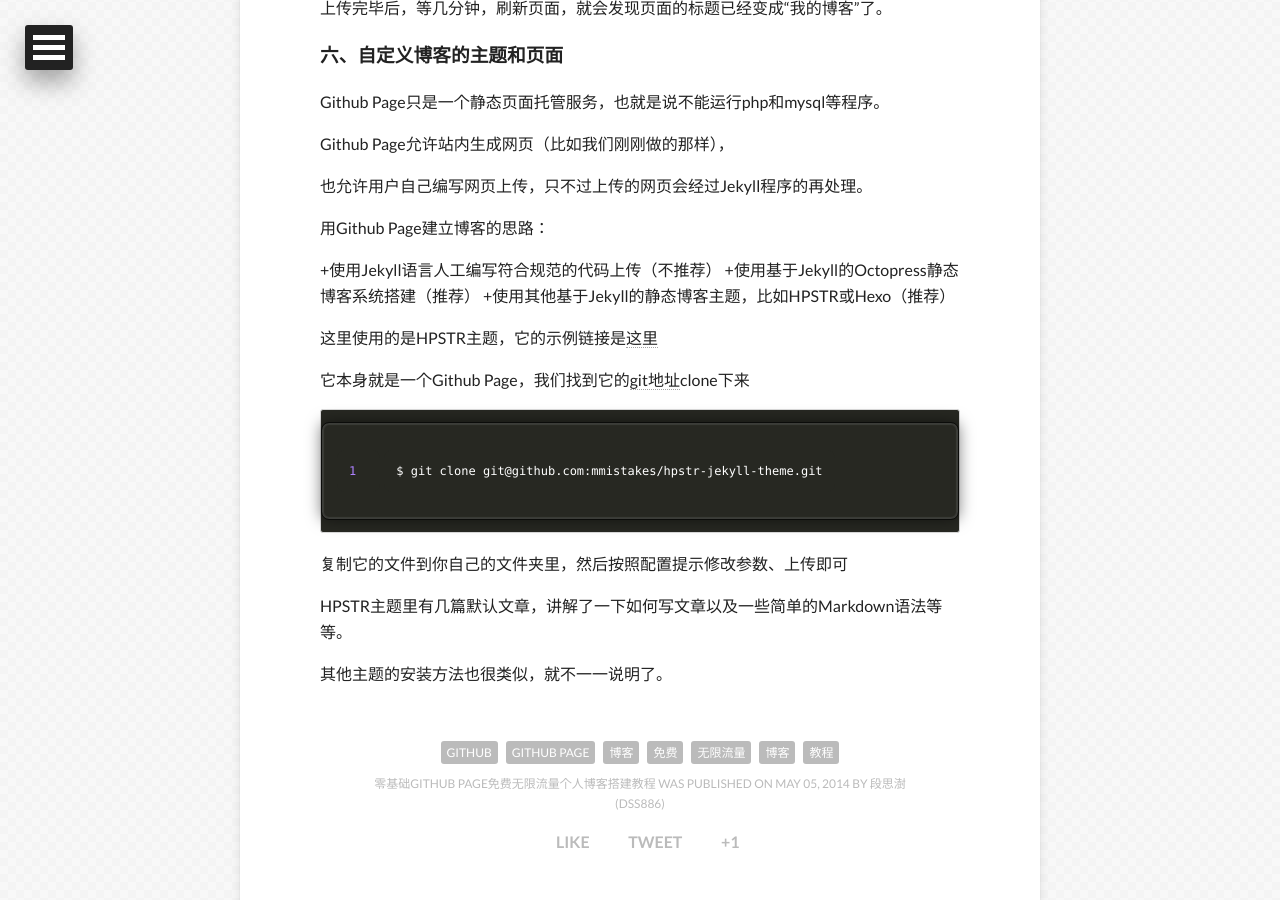
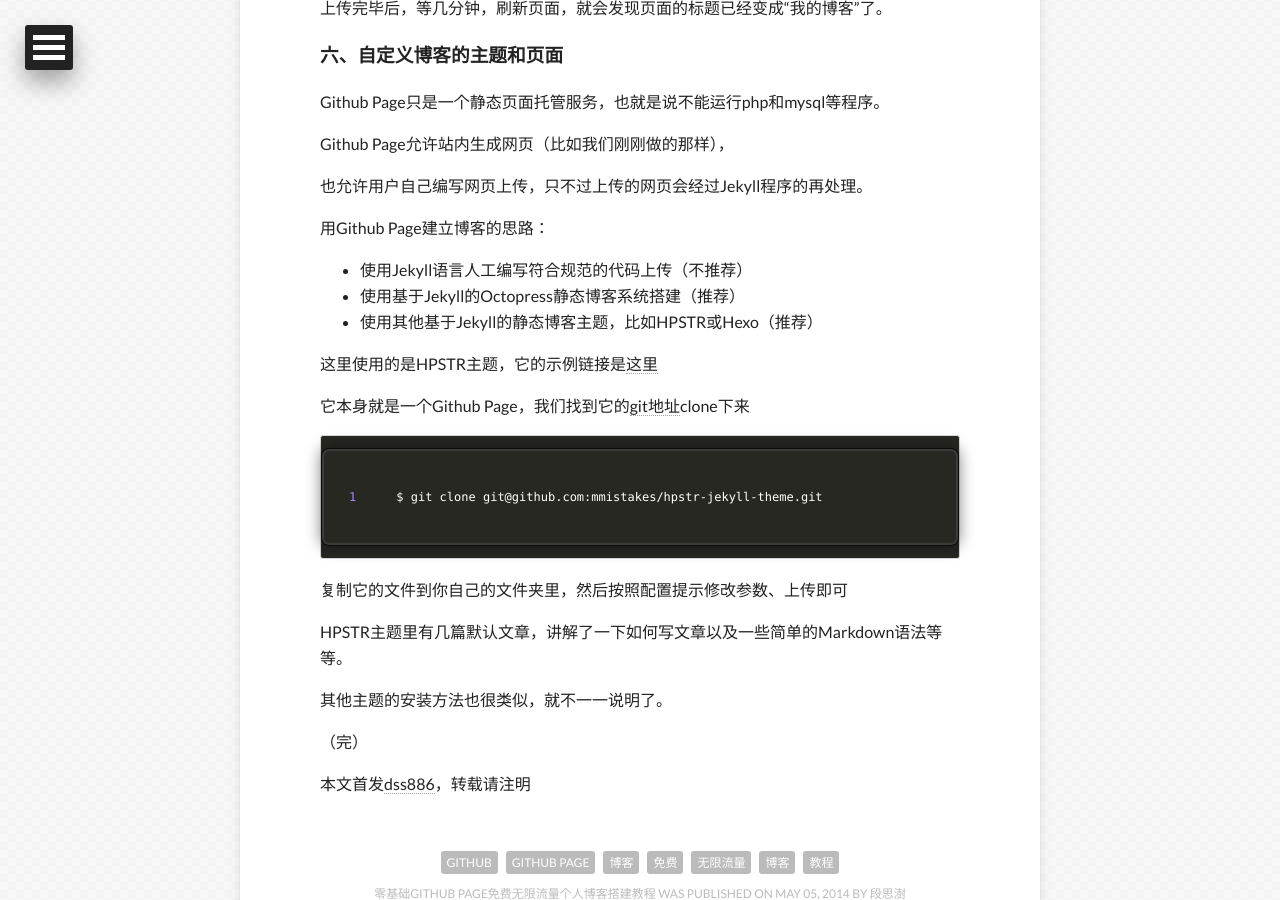
Before and after one commit to heamon7/dss886.github.io, a Jekyll site: the page built from _posts/2014-04-25-05.md, in a window 1280 px wide and 900 px high, scrolled down 7150 px. Built offline with Jekyll 4.4.1, drawn with Linux system fonts in a browser that asks for light colours; nearby versions of some CDN libraries; comment, search, counter and statistics services are not loaded.

Commit message:
update posts

```diff
--- a/_posts/2014-04-25-05.md
+++ b/_posts/2014-04-25-05.md
@@ -192,9 +192,9 @@
 
 用Github Page建立博客的思路：
 
-+使用Jekyll语言人工编写符合规范的代码上传（不推荐）
-+使用基于Jekyll的Octopress静态博客系统搭建（推荐）
-+使用其他基于Jekyll的静态博客主题，比如HPSTR或Hexo（推荐）
++ 使用Jekyll语言人工编写符合规范的代码上传（不推荐）
++ 使用基于Jekyll的Octopress静态博客系统搭建（推荐）
++ 使用其他基于Jekyll的静态博客主题，比如HPSTR或Hexo（推荐）
 
 这里使用的是HPSTR主题，它的示例链接是[这里](http://mmistakes.github.io/hpstr-jekyll-theme/)
 
@@ -209,3 +209,7 @@
 HPSTR主题里有几篇默认文章，讲解了一下如何写文章以及一些简单的Markdown语法等等。
 
 其他主题的安装方法也很类似，就不一一说明了。
+
+（完）
+
+本文首发[dss886](http://www.dss886.com)，转载请注明
```
